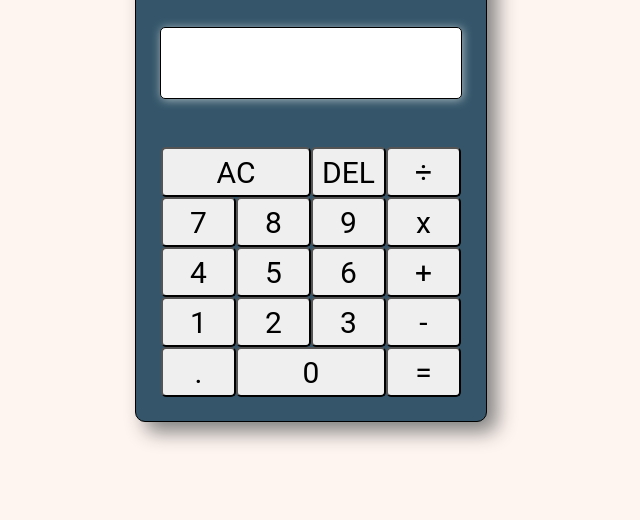
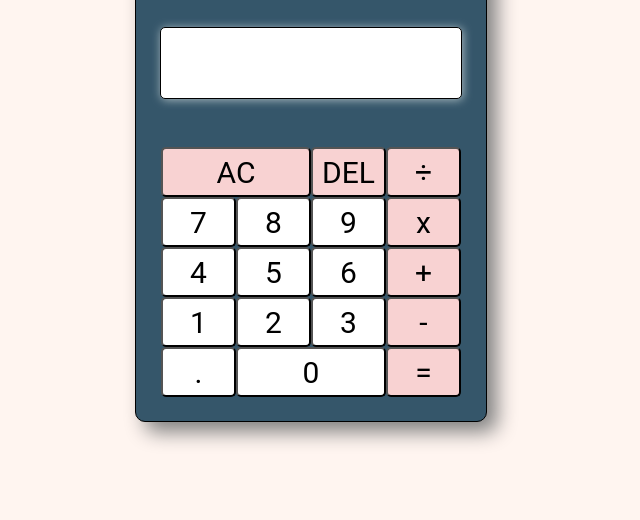
Before and after one commit to dvs-codes/calculator, a plain HTML site: page index.html in a window 1280 px wide. Shown: the part 280-800 px from the top of the page, without its empty margins (329-969 px from the left). Drawn offline with Linux system fonts and the light colour scheme.

Commit message:
improve style for buttons.

```diff
--- a/index.html
+++ b/index.html
@@ -13,7 +13,7 @@
         <div class="title">KALCHULATOR</div>
         <div class="display"></div>
         <div id="button-box">
-            <button class="button AC">AC</button>
+            <button class="button all-clear">AC</button>
             <button class="button delete">DEL</button>
             <button class="button divider">÷</button>
             <button class="button 7">7</button>
--- a/style.css
+++ b/style.css
@@ -55,14 +55,30 @@ body {
     font-size: 30px;
     border-radius: 5px 5px;
     height: 50px;
+    background-color: white;
+    transition: all 0.1s;
+}
+
+.button:hover {
+    background-color: rgb(0, 0, 0);
+    color: white;
 }
 
 .zero{
      width: 150px;
 }
 
+.all-clear, .delete, .divider, .multiplier, .addition, .subtraction, .eql {
+    background-color: rgb(248, 210, 210);
 
-.AC {
+}
+
+.all-clear:hover, .delete:hover, .divider:hover, .multiplier:hover, .addition:hover, .subtraction:hover, .eql:hover {
+    background-color: rgb(245, 135, 135);
+
+}
+
+.all-clear {
     width: 150px;
 }
 .footer {
```
